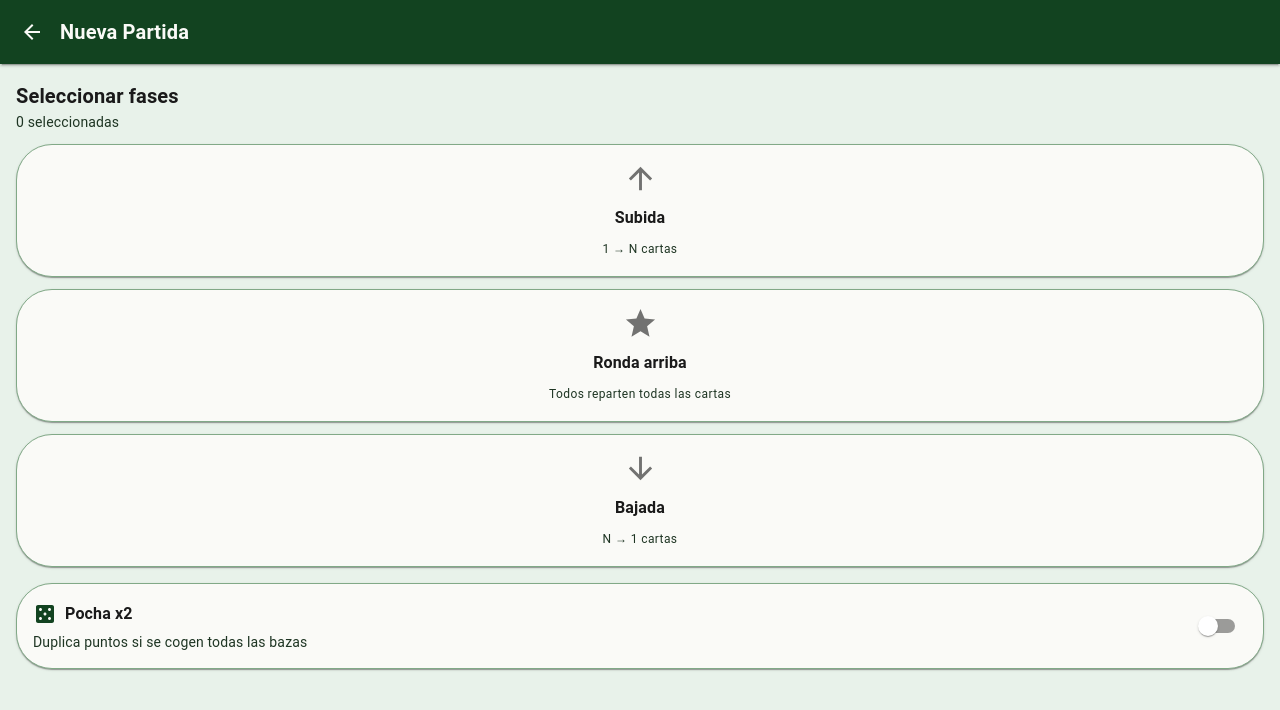
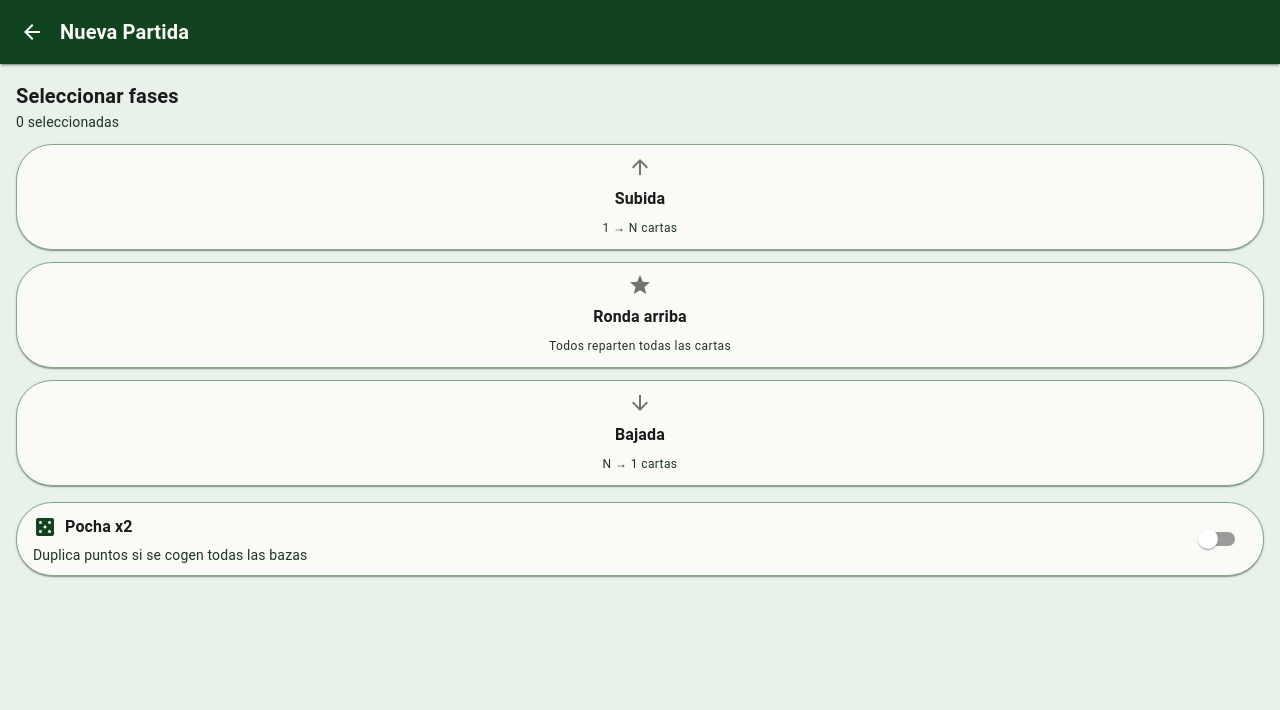
Before and after one commit to travelnote26-debug/Pocha, a React (Vite) app: page /#/new-game in a window 1280 px wide. Shown: the top 710 px of the page. Built offline with nearby package versions, Linux system fonts and the light colour scheme.

Commit message:
feat: tarjetas de fases más compactas y partidas ordenadas de más nueva a más vieja
- GameModeCard: py 2→1.25, icono large→medium, spacing 1→0.75
- Tarjeta Pocha x2: py 2→1.25
- HomePage: lista ordenada por startTime descendente garantizado

```diff
--- a/src/components/GameModeCard.tsx
+++ b/src/components/GameModeCard.tsx
@@ -23,9 +23,9 @@ export function GameModeCard({ icon: Icon, label, description, isSelected, onCli
           borderColor: isSelected ? 'secondary.main' : 'divider'
         }}
       >
-        <CardActionArea onClick={onClick} sx={{ py: 2, px: 1.5, textAlign: 'center' }}>
-          <Stack alignItems="center" spacing={1}>
-            <Icon fontSize="large" color={isSelected ? 'inherit' : 'action'} />
+        <CardActionArea onClick={onClick} sx={{ py: 1.25, px: 1.5, textAlign: 'center' }}>
+          <Stack alignItems="center" spacing={0.75}>
+            <Icon fontSize="medium" color={isSelected ? 'inherit' : 'action'} />
             <Typography variant="subtitle1" fontWeight="bold">
               {label}
             </Typography>
--- a/src/pages/HomePage.tsx
+++ b/src/pages/HomePage.tsx
@@ -34,6 +34,8 @@ export function HomePage() {
   const deleteGame = useDataStore((s) => s.deleteGame)
   const [gameToDelete, setGameToDelete] = useState<Game | null>(null)
 
+  const sortedGames = [...games].sort((a, b) => b.startTime - a.startTime)
+
   return (
     <Box sx={{ display: 'flex', flexDirection: 'column', minHeight: '100dvh' }}>
       <AppTopBar
@@ -51,7 +53,7 @@ export function HomePage() {
         ) : (
           <Stack spacing={1.5} sx={{ py: 2 }}>
             <HeroHeaderCard gameCount={games.length} />
-            {games.map((game) => (
+            {sortedGames.map((game) => (
               <GameCard
                 key={game.id}
                 game={game}
--- a/src/pages/NewGamePage.tsx
+++ b/src/pages/NewGamePage.tsx
@@ -60,7 +60,7 @@ export function NewGamePage() {
           <Card
             variant="outlined"
             onClick={togglePochaX2}
-            sx={{ mt: 2, borderRadius: 3, cursor: 'pointer', boxShadow: 1, px: 2, py: 2 }}
+            sx={{ mt: 2, borderRadius: 3, cursor: 'pointer', boxShadow: 1, px: 2, py: 1.25 }}
           >
             <Stack direction="row" alignItems="center" justifyContent="space-between">
               <Box sx={{ flex: 1 }}>
```
